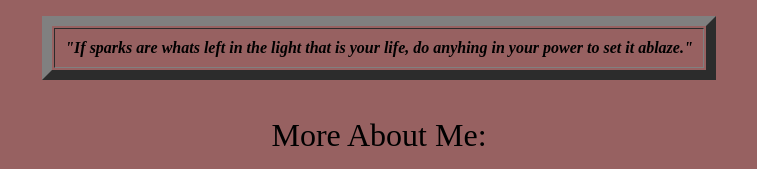
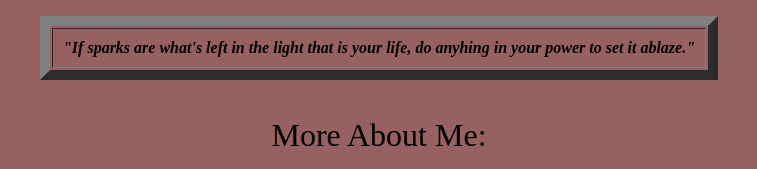
Before and after one commit to Cahara-tech/Bielma, a plain HTML site: page index.html in a window 1280 px wide. Shown: the part 527-696 px from the top of the page, 261-1018 px from the left. Drawn offline with Linux system fonts and the light colour scheme.

Commit message:
Add files via upload

```diff
--- a/index.html
+++ b/index.html
@@ -13,7 +13,7 @@
 <font size=6>
 <table border=10 cellpadding=10>
 <tr>
-<th><i>"If sparks are whats left in the light that is your life, do anyhing in your power to set it ablaze."</i>
+<th><i>"If sparks are what's left in the light that is your life, do anyhing in your power to set it ablaze."</i>
 </tr>
 </table><br>
 </font>
```
